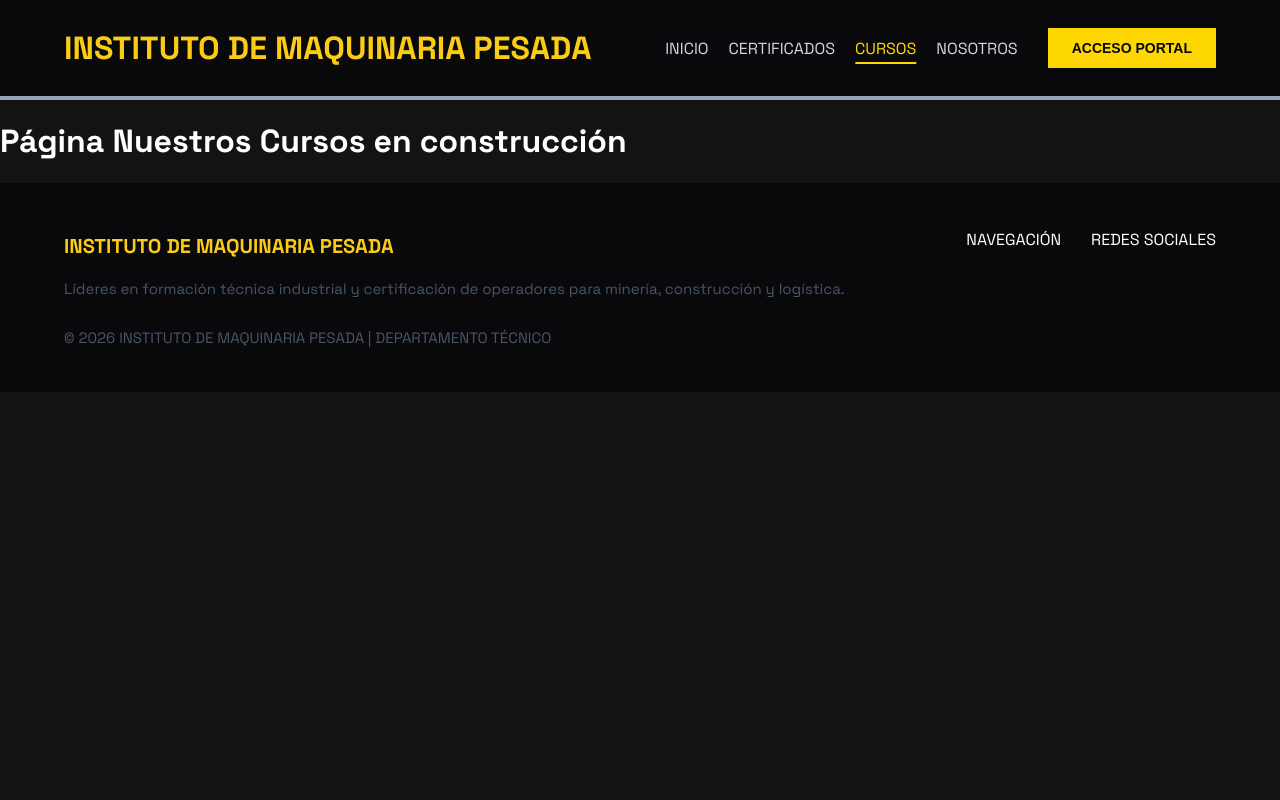
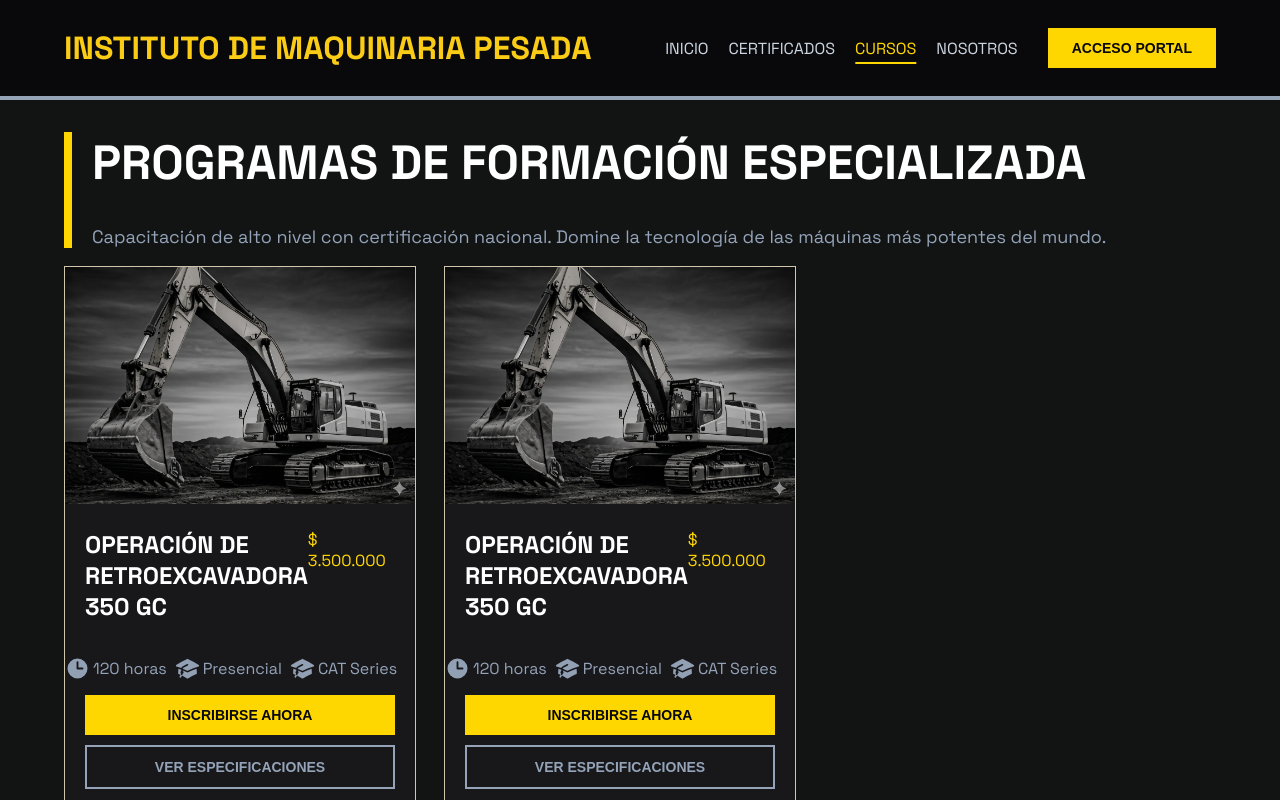
Before and after one commit to stivengm/TecniMaquinaria, an Angular app: page / in a window 1280 px wide. Both pictures are taken after a click on the element "CURSOS". Shown: the top 800 px of the page. Built offline with nearby package versions, Linux system fonts and the light colour scheme.

Commit message:
FIX - Ajuste para dejar la página de cursos completa con maquetación inicial.

```diff
--- a/src/app/features/cursos/pages/nuestros-cursos/nuestros-cursos.html
+++ b/src/app/features/cursos/pages/nuestros-cursos/nuestros-cursos.html
@@ -1,7 +1,68 @@
 <app-navbar></app-navbar>
 
 <div id="content_page_nuestros_cursos" class="content_page_nuestros_cursos">
-    <h1 style="color: var(--colorWhite);">Página Nuestros Cursos en construcción</h1>
+    <div class="header_cursos">
+        <h1 class="title_section_cursos">Programas de Formación Especializada</h1>
+        <p class="description_section_cursos">Capacitación de alto nivel con certificación nacional. Domine la tecnología de las máquinas más potentes del mundo.</p>
+    </div>
+
+    <div class="section_cursos">
+        <div class="item_curso">
+            <img class="image_curso" src="assets/images/banner.webp" alt="">
+            <div class="information_curso">
+                <div class="more_info_curso">
+                    <h3 class="title_curso">Operación de Retroexcavadora 350 gc</h3>
+                    <p class="price_curso">$ 3.500.000</p>
+                </div>
+                <div class="info_complete_curso">
+                    <div class="item_info_curso">
+                        <img src="assets/icons/clock.svg" alt="icono_curso">
+                        <p>120 horas</p>
+                    </div>
+                    <div class="item_info_curso">
+                        <img src="assets/icons/curso.svg" alt="icono_curso">
+                        <p>Presencial</p>
+                    </div>
+                    <div class="item_info_curso">
+                        <img src="assets/icons/curso.svg" alt="icono_curso">
+                        <p>CAT Series</p>
+                    </div>
+                </div>
+                <div class="sections_actions">
+                    <button class="btn btn_primary">Inscribirse ahora</button>
+                    <button class="btn btn_secondary">Ver especificaciones</button>
+                </div>
+            </div>
+        </div>
+
+        <div class="item_curso">
+            <img class="image_curso" src="assets/images/banner.webp" alt="">
+            <div class="information_curso">
+                <div class="more_info_curso">
+                    <h3 class="title_curso">Operación de Retroexcavadora 350 gc</h3>
+                    <p class="price_curso">$ 3.500.000</p>
+                </div>
+                <div class="info_complete_curso">
+                    <div class="item_info_curso">
+                        <img src="assets/icons/clock.svg" alt="icono_curso">
+                        <p>120 horas</p>
+                    </div>
+                    <div class="item_info_curso">
+                        <img src="assets/icons/curso.svg" alt="icono_curso">
+                        <p>Presencial</p>
+                    </div>
+                    <div class="item_info_curso">
+                        <img src="assets/icons/curso.svg" alt="icono_curso">
+                        <p>CAT Series</p>
+                    </div>
+                </div>
+                <div class="sections_actions">
+                    <button class="btn btn_primary">Inscribirse ahora</button>
+                    <button class="btn btn_secondary">Ver especificaciones</button>
+                </div>
+            </div>
+        </div>
+    </div>
 </div>
 
 <app-footer></app-footer>
--- a/src/app/features/cursos/pages/nuestros-cursos/nuestros-cursos.scss
+++ b/src/app/features/cursos/pages/nuestros-cursos/nuestros-cursos.scss
@@ -0,0 +1,77 @@
+.content_page_nuestros_cursos {
+    margin: 20px 5%;
+    .header_cursos {
+        border-left: 8px solid var(--primaryColor);
+        padding: 0 20px;
+        .title_section_cursos {
+            text-transform: uppercase;
+            color: var(--colorWhite);
+            font-size: 48px;
+        }
+        .description_section_cursos {
+            color: var(--colorGray);
+            font-size: 18px;
+        }
+    }
+    .section_cursos {
+        display: flex;
+        gap: 28px;
+        flex-direction: row;
+        flex-wrap: wrap;
+        .item_curso {
+            background-color: var(--colorCardsTechnical);
+            border: 1px solid var(--colorTextTitleBeige);
+            width: 350px;
+            .image_curso {
+                width: 100%;
+            }
+            .information_curso {
+                margin-bottom: 20px;
+                .more_info_curso {
+                    display: flex;
+                    padding: 20px 20px;
+                    .title_curso {
+                        flex: 1;
+                        text-transform: uppercase;
+                        color: var(--colorWhite);
+                        font-size: 24px;
+                        margin: 0;
+                    }
+                    .price_curso {
+                        width: max-content;
+                        color: var(--primaryColor);
+                        margin: 0;
+                    }
+                }
+                .info_complete_curso {
+                    display: flex;
+                    flex-wrap: wrap;
+                    gap: 8px;
+                    .item_info_curso {
+                        display: flex;
+                        gap: 3px;
+                        align-items: center;
+                        img {
+                            width: 25px;
+                            height: 25px;
+                            filter: brightness(0) saturate(100%) invert(68%) sepia(9%) saturate(620%) hue-rotate(176deg) brightness(92%) contrast(88%);
+                        }
+                        p {
+                            color: var(--colorGray);
+                        }
+                    }
+                }
+                .sections_actions {
+                    display: flex;
+                    gap: 10px;
+                    flex-direction: column;
+                    align-items: center;
+                    padding: 0 20px;
+                    .btn {
+                        width: 100%;
+                    }
+                }
+            }
+        }
+    }
+}
```
Also changed, not shown: src/app/features/landing/pages/home-page/home-page.ts (+2 -5 lines), src/assets/icons/clock.svg (added), src/assets/icons/curso.svg (added).
